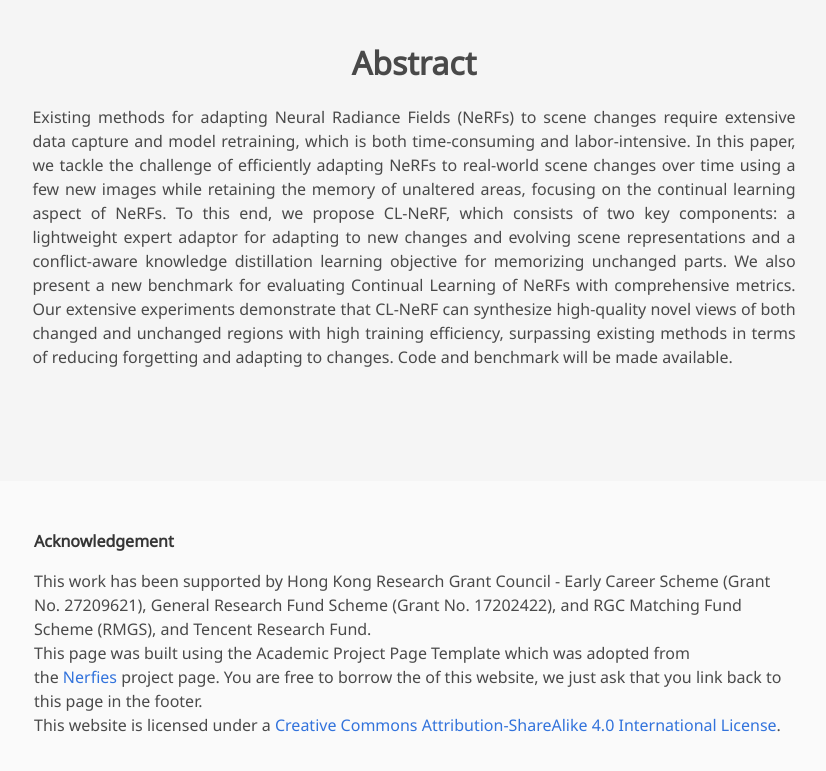
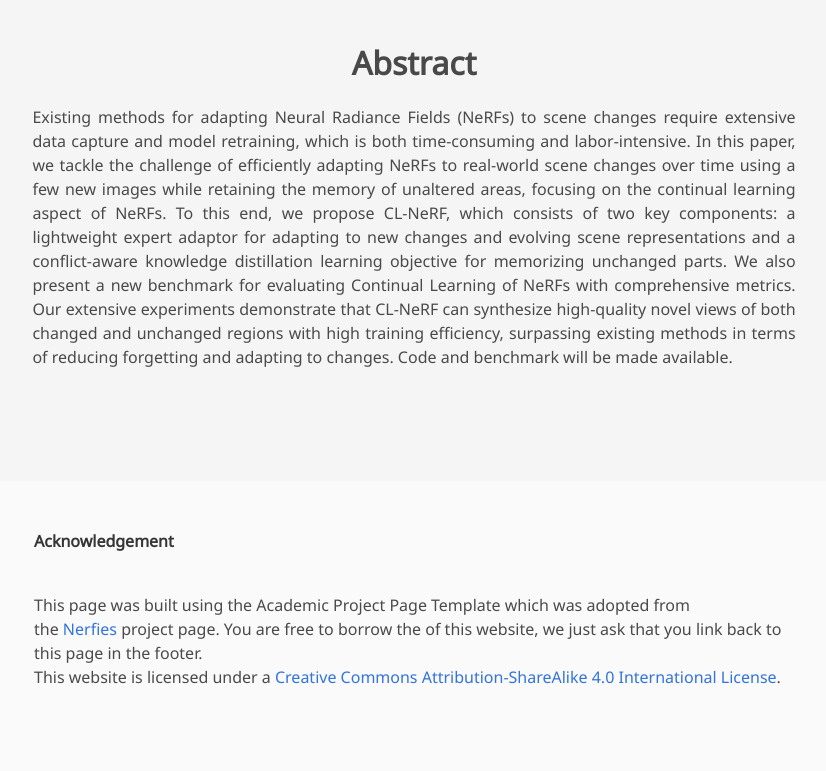
Before and after one commit to wxzwxzwxz/CL-NeRF, a plain HTML site: page index.html in a window 1280 px wide. Shown: the part 715-1486 px from the top of the page, without its empty margins (226-1052 px from the left). Drawn offline with nearby package versions, Linux system fonts and the light colour scheme; some icons are missing; a web font is replaced by a local one.

Commit message:
change index.html

```diff
--- a/index.html
+++ b/index.html
@@ -203,10 +203,10 @@
           <div class="content">
             <p><strong>Acknowledgement</strong></p>
             <p>
-              This work has been supported by Hong Kong Research Grant Council - Early Career Scheme (Grant No.
+              <!-- This work has been supported by Hong Kong Research Grant Council - Early Career Scheme (Grant No.
               27209621),
               General Research Fund Scheme (Grant No. 17202422), and RGC Matching Fund Scheme (RMGS), and Tencent
-              Research Fund.
+              Research Fund. -->
               <br> This page was built using the <a:link
                 href="https://github.com/eliahuhorwitz/Academic-project-page-template" target="_blank">Academic Project
                 Page Template</a> which was adopted from the <a href="https://nerfies.github.io"
```
